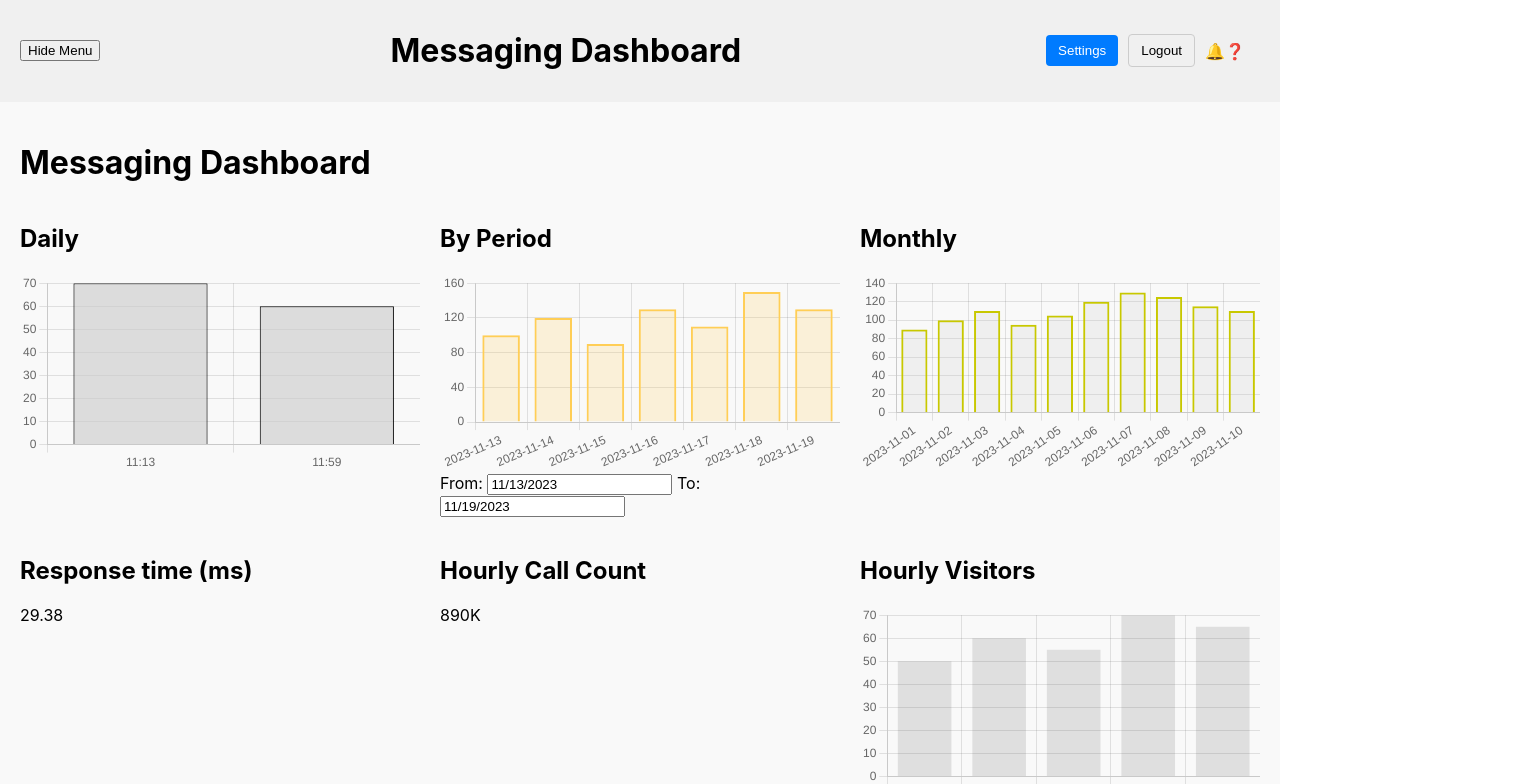
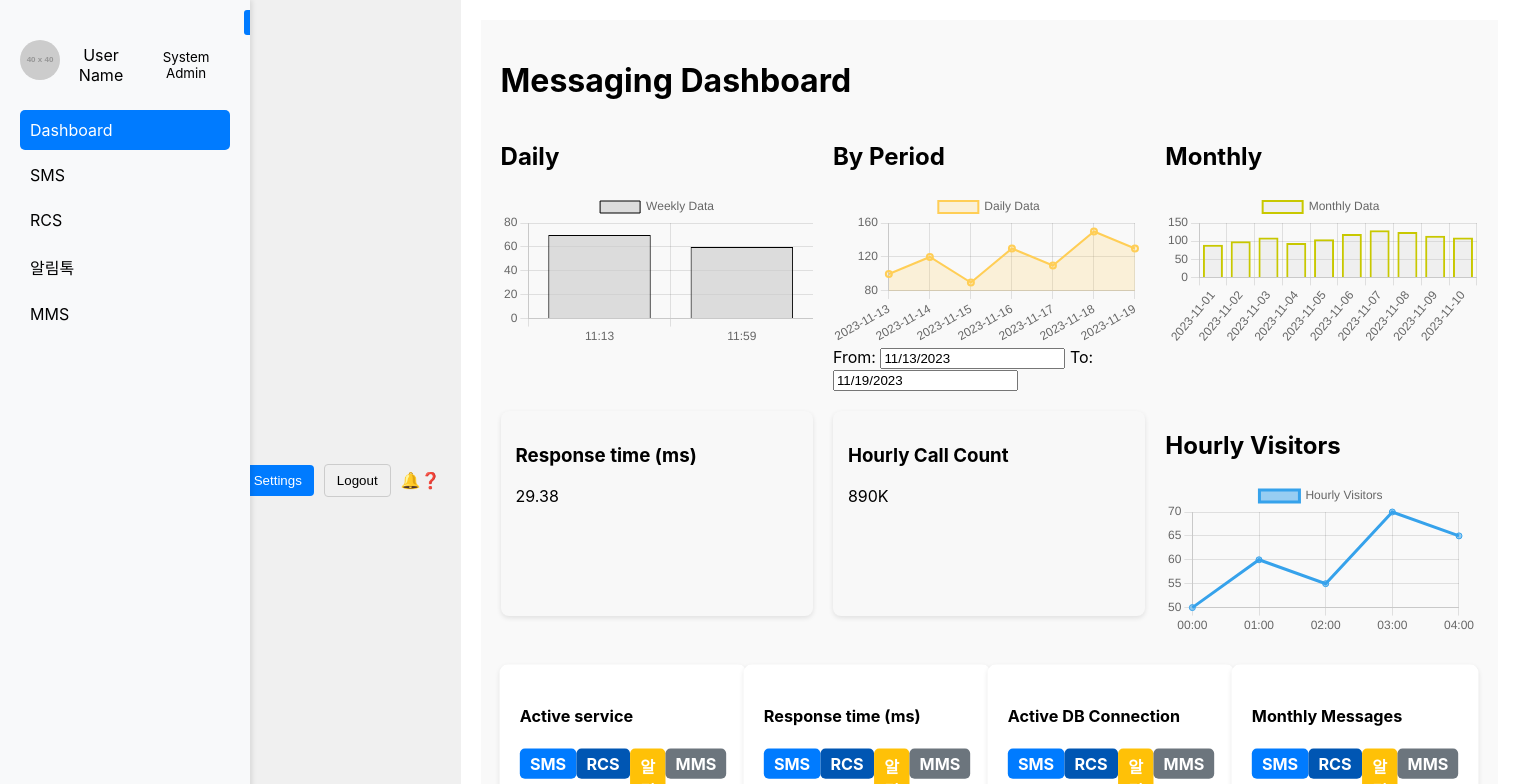
Before and after one commit to hwi-woong/dashboard, a React (Create React App) app: page / in a window 1280 px wide. Shown: the top 784 px of the page, 1518 px wide, since content can reach past the window. Built offline with nearby package versions, Linux system fonts and the light colour scheme.

Commit message:
Update App.js

```diff
--- a/src/App.js
+++ b/src/App.js
@@ -1,25 +1,19 @@
-import React, { useState } from 'react';
-import Dashboard from './Dashboard';
-import SidebarMenu from './SidebarMenu';
-import Header from './Header'; // Header 컴포넌트 임포트
-import './App.css';
+import React from "react";
+import Sidebar from "./components/Sidebar";
+import Dashboard from "./components/Dashboard";
+import Header from "./Header";
+import "./App.css"; // 전체 스타일
 
-const App = () => {
-  const [isMenuOpen, setIsMenuOpen] = useState(false);
-
-  const toggleMenu = () => {
-    setIsMenuOpen(!isMenuOpen);
-  };
-
+function App() {
   return (
-    <div className="app">
-      <Header onToggleMenu={toggleMenu} /> {/* Header 추가 */}
-      <div className="app-content">
-        {isMenuOpen && <SidebarMenu />}
+    <div className="App">
+      <Sidebar />
+      <Header />
+      <main className="main-content">
         <Dashboard />
-      </div>
+      </main>
     </div>
   );
-};
+}
 
 export default App;
```
